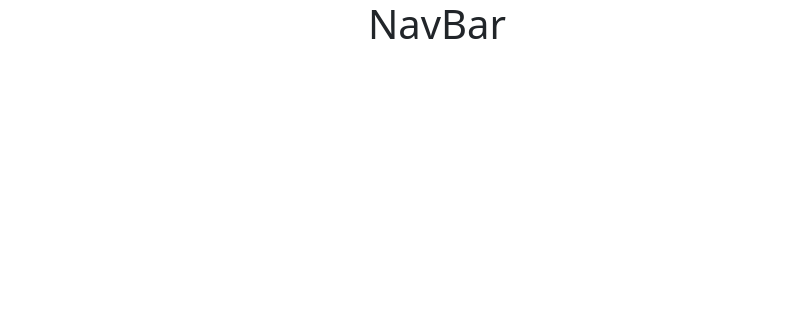
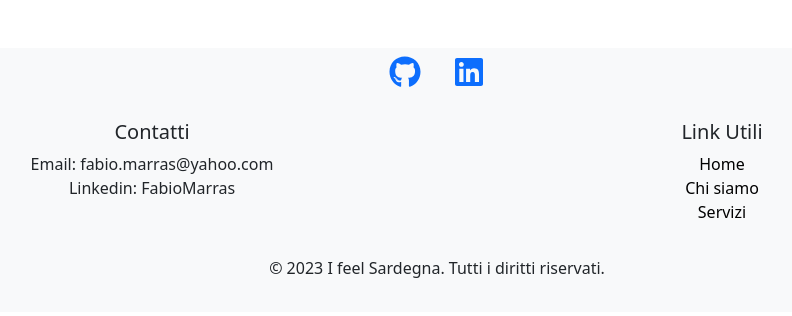
Before and after one commit to FabioMarras/IFeelSardegnaFE, a React (Create React App) app: page / in a window 1280 px wide. Shown: the top 316 px of the page, without its empty margins (203-995 px from the left). Built offline with nearby package versions, Linux system fonts and the light colour scheme.

Commit message:
add navbar and footer

```diff
--- a/package.json
+++ b/package.json
@@ -13,6 +13,7 @@
     "react": "^18.2.0",
     "react-bootstrap": "^2.9.1",
     "react-dom": "^18.2.0",
+    "react-icons": "^4.12.0",
     "react-redux": "^8.1.3",
     "react-router-dom": "^6.20.0",
     "react-scripts": "5.0.1",
--- a/src/App.js
+++ b/src/App.jsx
@@ -2,13 +2,14 @@ import "bootstrap/dist/css/bootstrap.min.css";
 import "./App.css";
 import { BrowserRouter, Route, Routes } from "react-router-dom";
 import NavBar from "./component/NavBar";
+import Footer from "./component/Footer";
 
 function App() {
   return (
     <div className="App">
       <BrowserRouter>
         <Routes>
-          <Route path="" element={<NavBar />} />
+          <Route path="/" element={<Footer />} />
         </Routes>
       </BrowserRouter>
     </div>
--- /dev/null
+++ b/src/component/Footer.jsx
@@ -0,0 +1,55 @@
+import { Col, Container, Nav, NavLink, Row } from "react-bootstrap";
+import { FaGithub, FaLinkedin } from "react-icons/fa";
+
+const Footer = () => {
+  return (
+    <footer className="bg-light mt-5">
+      <Container>
+        <section className="mb-4">
+          <Nav className="social-icons justify-content-center">
+            <Nav.Link href="#" target="_blank">
+              <FaGithub style={{ fontSize: "xx-large" }} />
+            </Nav.Link>
+            <Nav.Link href="#" target="_blank">
+              <FaLinkedin style={{ fontSize: "xx-large" }} />
+            </Nav.Link>
+          </Nav>
+        </section>
+        <Row>
+          <Col md={6}>
+            <h5>Contatti</h5>
+            <p className="mb-0">Email: fabio.marras@yahoo.com</p>
+            <NavLink>
+              <p>Linkedin: FabioMarras</p>
+            </NavLink>
+          </Col>
+          <Col md={6}>
+            <h5>Link Utili</h5>
+            <ul className="list-unstyled">
+              <li>
+                <a href="#home" className="text-decoration-none text-black">
+                  Home
+                </a>
+              </li>
+              <li>
+                <a href="#about" className="text-decoration-none text-black">
+                  Chi siamo
+                </a>
+              </li>
+              <li>
+                <a href="#services" className="text-decoration-none text-black">
+                  Servizi
+                </a>
+              </li>
+            </ul>
+          </Col>
+        </Row>
+      </Container>
+      <div className="text-center py-3">
+        <p>&copy; 2023 I feel Sardegna. Tutti i diritti riservati.</p>
+      </div>
+    </footer>
+  );
+};
+
+export default Footer;
--- a/src/component/NavBar.jsx
+++ b/src/component/NavBar.jsx
@@ -1,10 +1,24 @@
-import { Container } from "react-bootstrap";
+import { Container, Nav, NavDropdown, Navbar } from "react-bootstrap";
 
 const NavBar = () => {
   return (
-    <Container>
-      <h1>NavBar</h1>
-    </Container>
+    <Navbar expand="lg" className="bg-body-tertiary">
+      <Container>
+        <Navbar.Brand href="#home">
+          <img alt="" src="/img/logo.svg" width="30" height="30" className="d-inline-block align-top" /> I feel Sardegna
+        </Navbar.Brand>
+        <Navbar.Toggle aria-controls="basic-navbar-nav" />
+        <Navbar.Collapse id="basic-navbar-nav">
+          <Nav className="me-auto">
+            <Nav.Link href="#home">Home</Nav.Link>
+            <Nav.Link href="#link">Esperienze</Nav.Link>
+          </Nav>
+          <Nav>
+            <Nav.Link href="#link">Login/Registrati</Nav.Link>
+          </Nav>
+        </Navbar.Collapse>
+      </Container>
+    </Navbar>
   );
 };
 export default NavBar;
```
Also changed, not shown: 1 other file (tests, documents, lock files or other folders).
